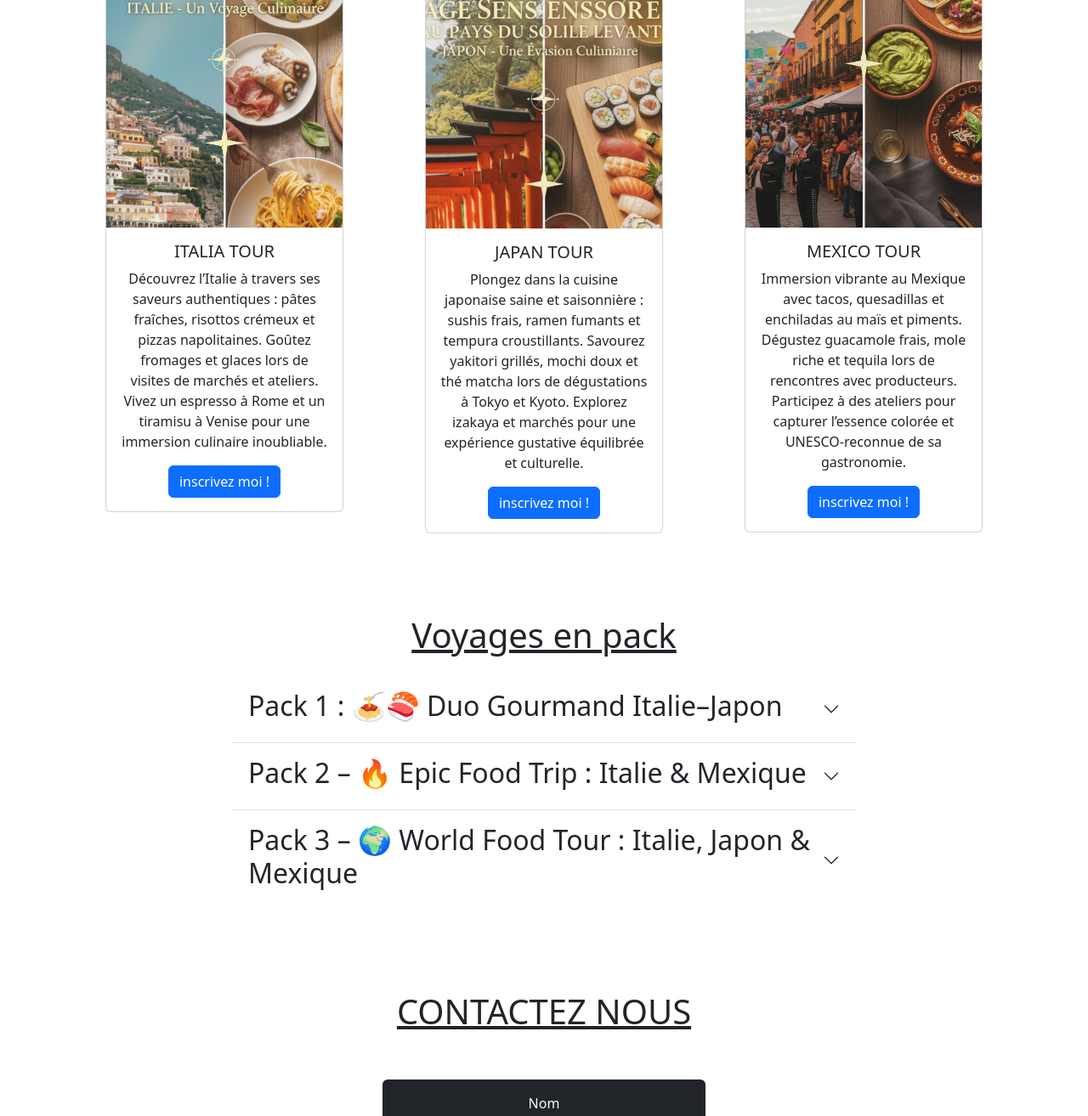
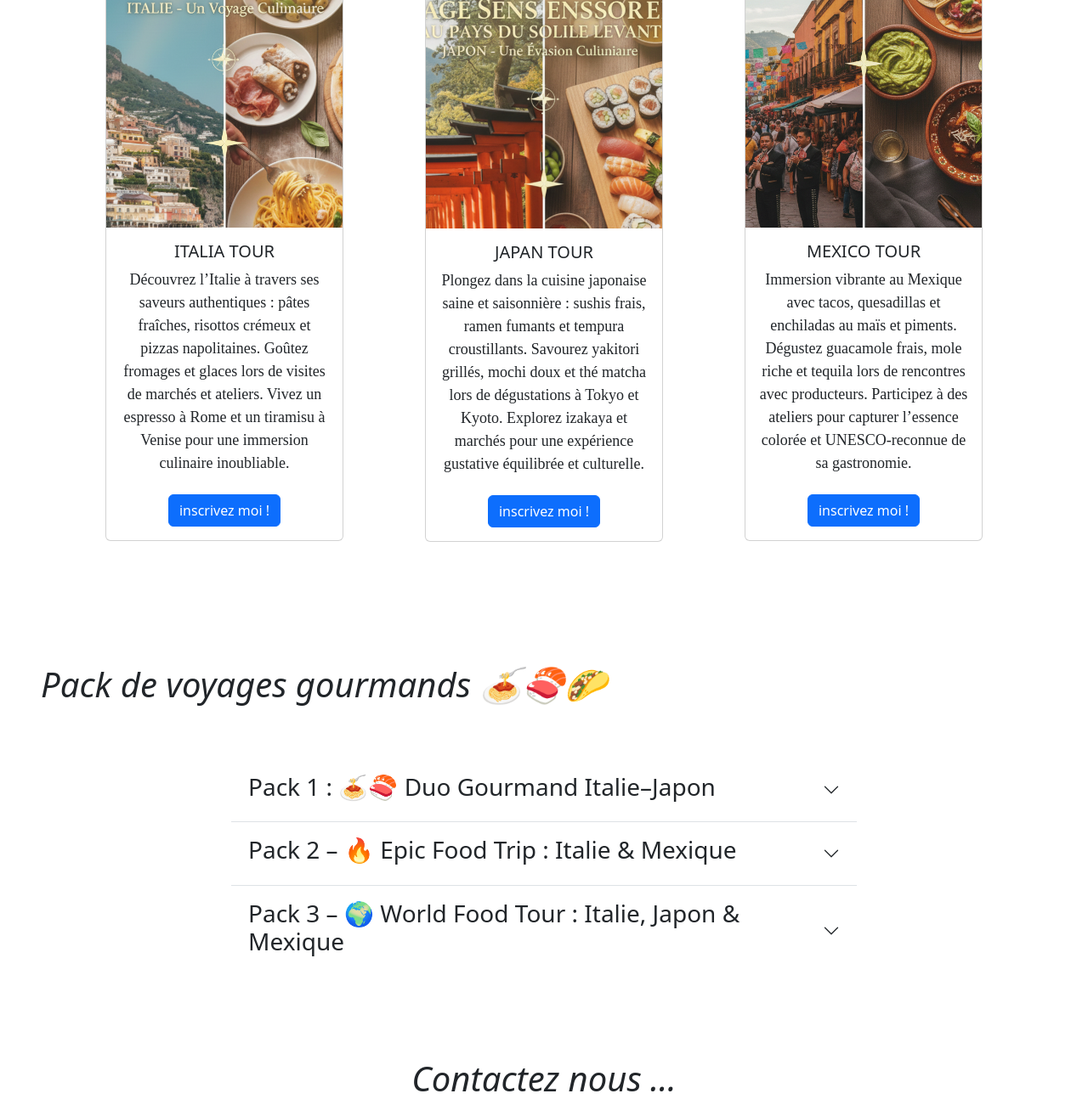
Before and after one commit to micipsa/gustatour, a plain HTML site: page index.html in a window 1280 px wide. Shown: the part 818-2132 px from the top of the page at 85% size. Drawn offline with nearby package versions, Linux system fonts and the light colour scheme; a web font is replaced by a local one.

Commit message:
ajout du modif

```diff
--- a/index.html
+++ b/index.html
@@ -118,11 +118,11 @@
                 <div class="row">
                     <!-- carte pour l'italie -->
                     <div class="col p-5 text-center">
-                        <div class="card" style="width: 280px;">
+                        <div class="card carte" >
                             <img src="images/carditalie.png" class="card-img-top" alt="italia">
                             <div class="card-body">
                                 <h5 class="card-title">ITALIA TOUR</h5>
-                                <p class="card-text">Découvrez l’Italie à travers ses saveurs authentiques : pâtes
+                                <p class="card-text carte-description">Découvrez l’Italie à travers ses saveurs authentiques : pâtes
                                     fraîches, risottos crémeux et pizzas napolitaines. Goûtez fromages et glaces
                                     lors de visites de marchés et ateliers. Vivez un espresso à Rome et un
                                     tiramisu à Venise pour une immersion culinaire inoubliable.</p>
@@ -132,11 +132,11 @@
                     </div>
                     <!-- carte pour le japon -->
                     <div class="col p-5 text-center">
-                        <div class="card" style="width: 280px;">
+                        <div class="card carte" >
                             <img src="images/cardjapan.png" class="card-img-top" alt="japan">
                             <div class="card-body">
                                 <h5 class="card-title">JAPAN TOUR</h5>
-                                <p class="card-text">Plongez dans la cuisine japonaise saine et saisonnière : sushis
+                                <p class="card-text carte-description">Plongez dans la cuisine japonaise saine et saisonnière : sushis
                                     frais, ramen fumants et tempura croustillants. Savourez yakitori grillés, mochi doux
                                     et thé matcha lors de dégustations à Tokyo et Kyoto. Explorez izakaya et marchés
                                     pour une expérience gustative équilibrée et culturelle.</p>
@@ -146,11 +146,11 @@
                     </div>
                     <!-- carte de mexico -->
                     <div class="col p-5 text-center">
-                        <div class="card" style="width: 280px;">
+                        <div class="card carte">
                             <img src="images/cardmexico.png" class="card-img-top" alt="mexico">
                             <div class="card-body">
                                 <h5 class="card-title">MEXICO TOUR</h5>
-                                <p class="card-text">Immersion vibrante au Mexique avec tacos, quesadillas et enchiladas
+                                <p class="card-text carte-description">Immersion vibrante au Mexique avec tacos, quesadillas et enchiladas
                                     au maïs et piments. Dégustez guacamole frais, mole riche et tequila lors de
                                     rencontres avec producteurs. Participez à des ateliers pour capturer l’essence
                                     colorée et UNESCO-reconnue de sa gastronomie.</p>
@@ -162,7 +162,7 @@
             </div>
         </section>
         <!-- titre pour les packs promotionnels -->
-        <H1 id= "tours" class="text-center pt-5 text-decoration-underline"> Voyages en pack </H1>
+        <H1 id="tours" class="m-5 pt-5 fst-italic"> Pack de voyages gourmands 🍝🍣🌮 </H1>
 
         <!-- accordeont of destination -->
         <div class="container ">
@@ -175,7 +175,7 @@
                                     data-bs-target="#flush-collapseOne" aria-expanded="false"
                                     aria-controls="flush-collapseOne">
 
-                                    <H2 id="pack">Pack 1 : 🍝🍣 Duo Gourmand Italie–Japon</H2>
+                                    <h3 id="pack">Pack 1 : 🍝🍣 Duo Gourmand Italie–Japon</h3>
 
                                 </button>
                             </h2>
@@ -199,7 +199,7 @@
                                 <button class="accordion-button collapsed" type="button" data-bs-toggle="collapse"
                                     data-bs-target="#flush-collapseTwo" aria-expanded="false"
                                     aria-controls="flush-collapseTwo">
-                                    <h2>Pack 2 – 🔥 Epic Food Trip : Italie & Mexique</h2>
+                                    <h3>Pack 2 – 🔥 Epic Food Trip : Italie & Mexique</h3>
                                 </button>
                             </h2>
                             <div id="flush-collapseTwo" class="accordion-collapse collapse"
@@ -221,7 +221,7 @@
                                 <button class="accordion-button collapsed" type="button" data-bs-toggle="collapse"
                                     data-bs-target="#flush-collapseThree" aria-expanded="false"
                                     aria-controls="flush-collapseThree">
-                                    <H2>Pack 3 – 🌍 World Food Tour : Italie, Japon & Mexique</H2>
+                                    <h3>Pack 3 – 🌍 World Food Tour : Italie, Japon & Mexique</h3>
                                 </button>
                             </h2>
                             <div id="flush-collapseThree" class="accordion-collapse collapse"
@@ -241,28 +241,36 @@
                         </div>
                     </div>
                 </div>
-<h1 id= "contact" class="text-center pt-5 text-decoration-underline mt-5">CONTACTEZ NOUS</h1>
+
+                <!-- CONTACT -->
+
+                <h1 id="contact" class="text-center pt-5
+                fst-italic mt-5">Contactez nous ... </h1>
+
                 <!-- formulaire de contact -->
                 <div class="container text-center pb-5 mt-5 ">
                     <div class="row">
                         <!-- colonne du grid vide  -->
                         <div class="col"></div>
                         <!-- colonne de la grid avec le formulaire  -->
-<div class="col bg-dark text-light rounded "><form>
+                        <div class="col text-dark formulaire ">
+                            <form>
                                 <!-- Nom -->
                                 <div class="mb-3 mt-3">
                                     <label for="name" class="form-label">Nom</label>
-    <input type="text" class="form-control" id="name" name="name" placeholder="Votre nom" required>
+                                    <input type="text" class="form-control" id="name" name="name"
+                                        placeholder="Votre nom" required>
                                 </div>
 
                                 <!-- Email -->
                                 <div class="mb-3">
                                     <label for="email" class="form-label">Email</label>
-    <input type="email" class="form-control" id="email" name="email" placeholder="nomprenom@example.com" required>
+                                    <input type="email" class="form-control" id="email" name="email"
+                                        placeholder="nomprenom@example.com" required>
                                 </div>
                                 <!-- destination -->
                                 <div class="mb-3">
-    <label for="destination" class="form-label">destination</label>
+                                    <label for="destination" class="form-label">Destination</label>
                                     <select class="form-select" aria-label="Default select example">
 
                                         <option selected>choisissez une destination </option>
@@ -275,12 +283,14 @@
                                 <!-- Message -->
                                 <div class="mb-3">
                                     <label for="message" class="form-label">Message</label>
-    <textarea class="form-control" id="message" name="message" rows="4" placeholder="Votre message..." required></textarea>
+                                    <textarea class="form-control" id="message" name="message" rows="4"
+                                        placeholder="Votre message..." required></textarea>
                                 </div>
 
                                 <!-- Bouton -->
                                 <button type="submit" class="btn btn-primary mb-3">Envoyer</button>
-</form></div>
+                            </form>
+                        </div>
                         <!-- colonne du grid vide  -->
                         <div class="col"></div>
 
@@ -291,7 +301,8 @@
         <div class="container">
             <p class="mb-1">&copy; 2025 Gustatour. Tous droits réservés.</p>
             <p class="mb-1">
-      Site conçu pour une démonstration d'un projet avec bootstrap. Mentions légales et politique de confidentialité non disponibles.
+                Site conçu pour une démonstration d'un projet avec bootstrap. Mentions légales et politique de
+                confidentialité non disponibles.
             </p>
         </div>
     </footer>
--- a/styles/style.css
+++ b/styles/style.css
@@ -13,8 +13,23 @@ body{
   color:rgb(0, 0, 0);
    }
 
-/* @font-face {
+ @font-face {
     font-family: "EBGaramond";
     src: url("font/EB_Garamond");
+}
 
-} */
+ /* text des cartes */
+
+ .carte {
+    width: 280px;
+ }
+ /* texte des cartes descriptif */
+ .carte-description{
+    font-family: ebgaramond;
+    font-size: 18px;
+    height: 250px;
+ }
+ .formulaire {
+    background-color: rgba(0, 0, 0, 0.026);
+    border-radius: 10px;
+ }
```
Lines whose indentation alone changed are shown as unchanged.
